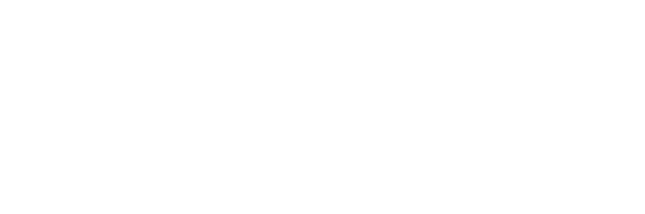
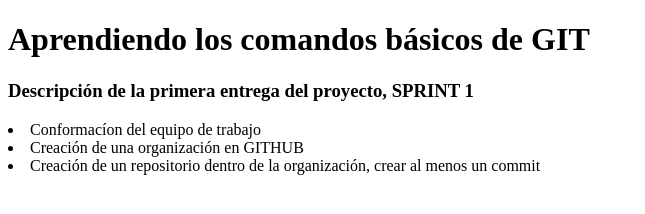
Before and after one commit to paterotech/entrega-sprint1, a plain HTML site: page index.html in a window 1280 px wide. Shown: the whole page, without its empty margins (0-645 px from the left). Drawn offline with Linux system fonts and the light colour scheme.

Commit message:
creando el primer commit del proyecto

```diff
--- a/index.html
+++ b/index.html
@@ -7,6 +7,12 @@
     <title>Document</title>
 </head>
 <body>
+    <h1>Aprendiendo los comandos básicos de GIT</h1>
+    <h3>Descripción de la primera entrega del proyecto, SPRINT 1</h3>
+
+    <li>Conformacíon del equipo de trabajo</li>
+    <li>Creación de una organización en GITHUB</li>
+    <li>Creación de un repositorio dentro de la organización, crear al menos un commit</li>
 
 </body>
 </html>
```
